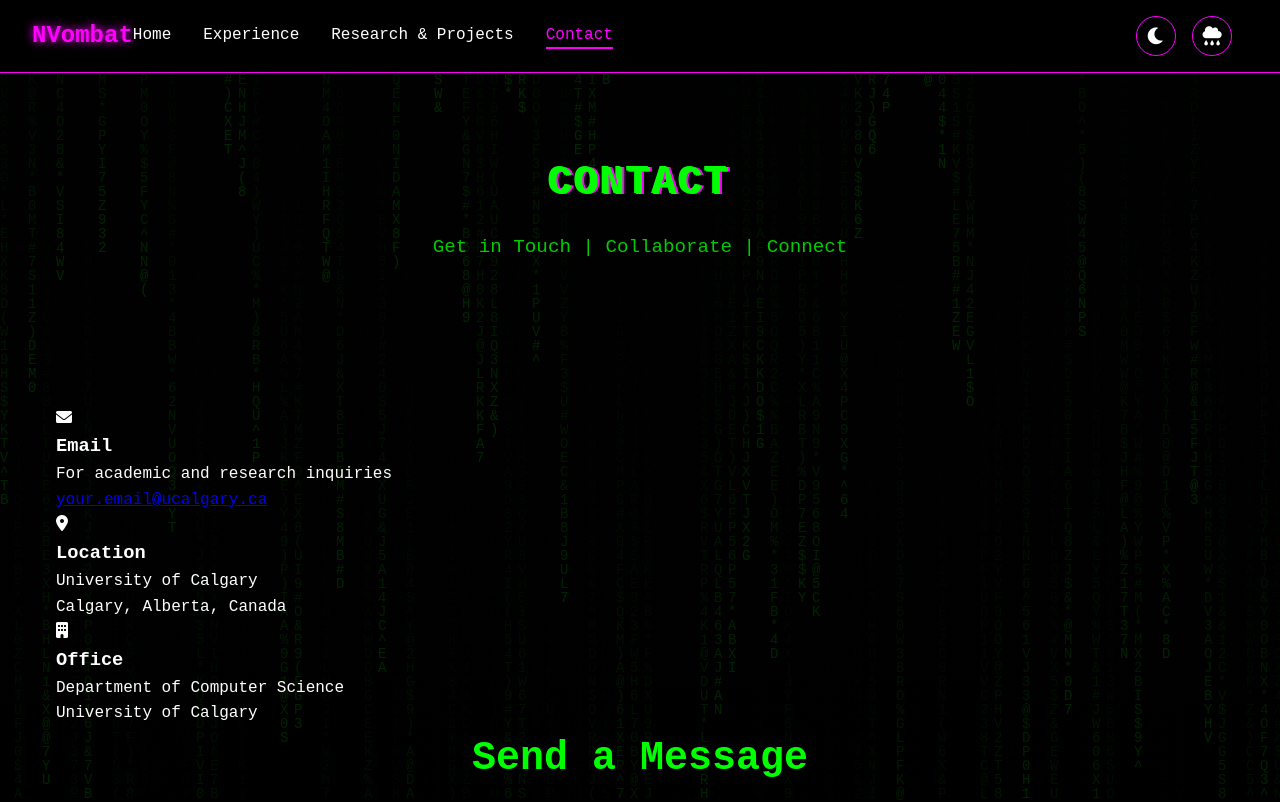
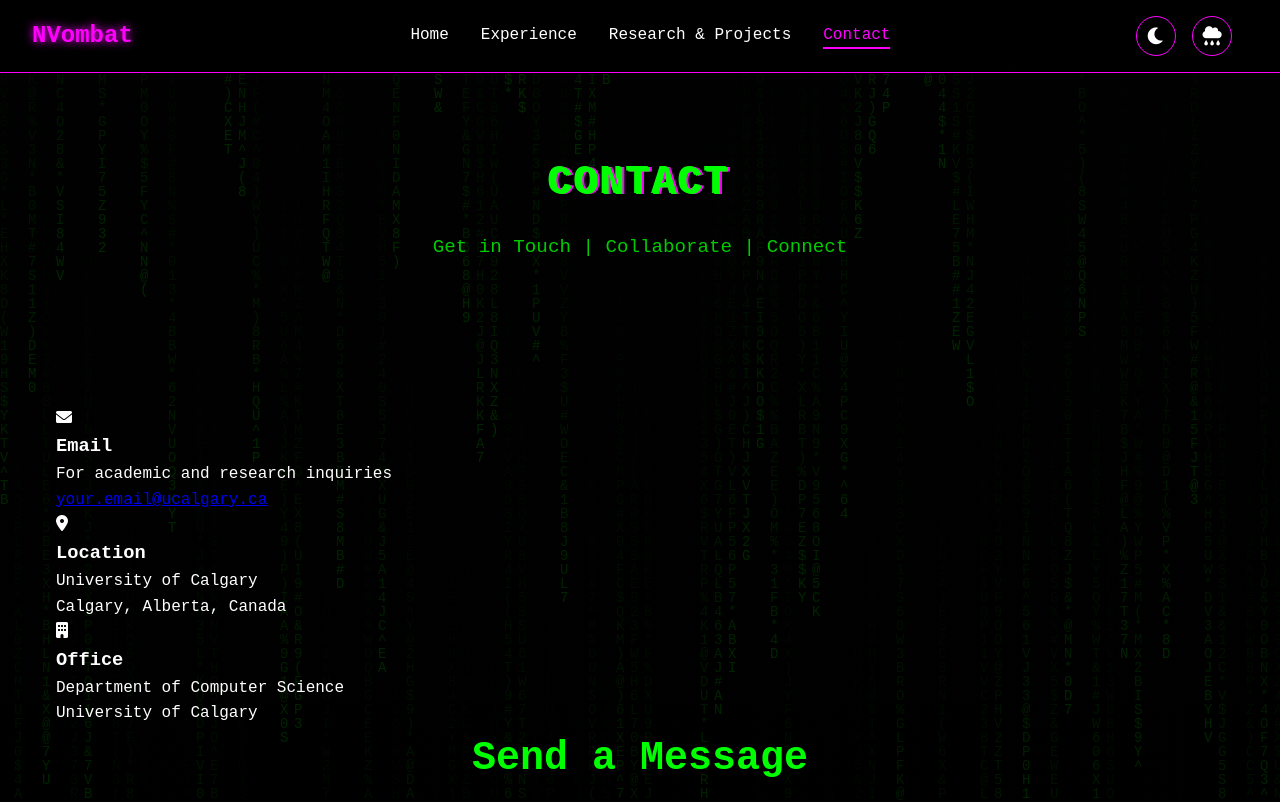
Before and after one commit to NVombat/NVombat.github.io, a plain HTML site: page contact.html in a window 1280 px wide. Shown: the top 802 px of the page. Drawn offline with Linux system fonts and the light colour scheme.

Commit message:
changes v3.1

```diff
--- a/styles.css
+++ b/styles.css
@@ -70,11 +70,12 @@ nav {
     padding: 1rem 2rem;
     max-width: 1400px;
     margin: 0 auto;
+    gap: 2rem;
 }
 
 .logo-link {
     text-decoration: none;
-    color: var(--text-color);
+    margin-right: 2rem;
 }
 
 .logo {
@@ -87,9 +88,11 @@ nav {
 .nav-links {
     display: flex;
     gap: 2rem;
-    list-style: none;
     margin: 0;
     padding: 0;
+    list-style: none;
+    flex: 1;
+    justify-content: center;
 }
 
 .nav-links a {
```
